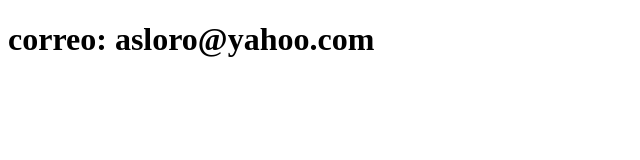
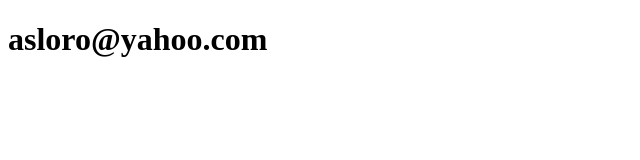
Before and after one commit to Asbel79/sistema-de-registro, a plain HTML site: page contacto.html in a window 1280 px wide. Shown: the whole page, without its empty margins (0-640 px from the left). Drawn offline with Linux system fonts and the light colour scheme.

Commit message:
actualiza el index

```diff
--- a/contacto.html
+++ b/contacto.html
@@ -6,6 +6,6 @@
     <title>contacto</title>
 </head>
 <body>
-  <h1>correo: asloro@yahoo.com</h1>
+  <h1>asloro@yahoo.com </h1>
 </body>
 </html>
```
Also changed, not shown: index.html (+1 -1 lines).
